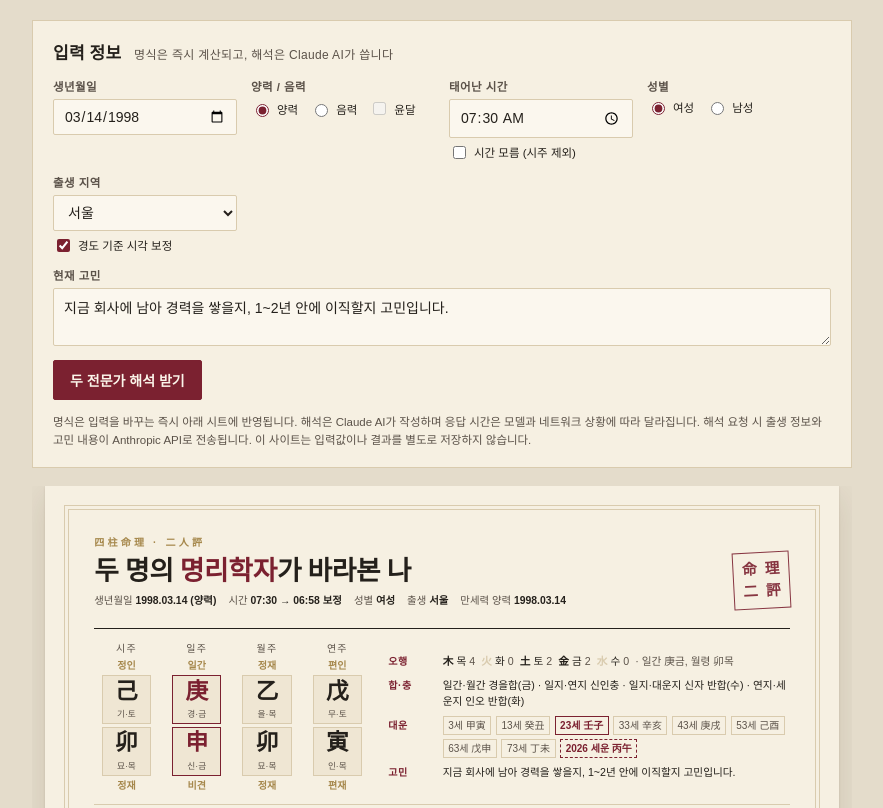
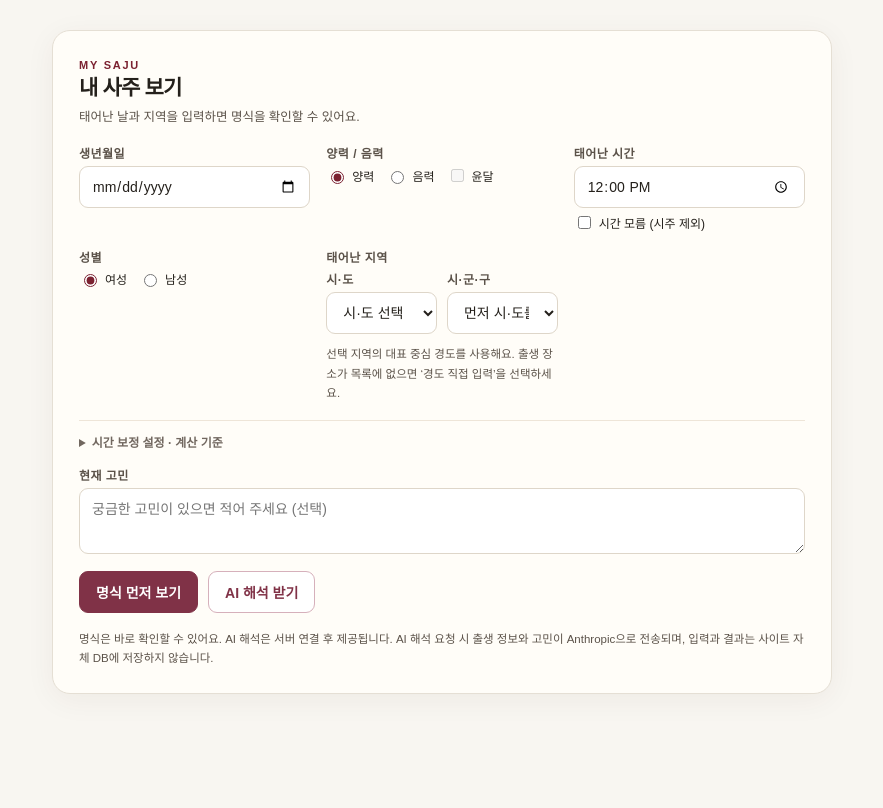
Before and after one commit to leso12/leso12.github.io, a website: page saju/public/index.html in a window 1280 px wide. Shown: the top 808 px of the page, without its empty margins (198-1081 px from the left). Drawn offline with Linux system fonts and the light colour scheme; a web font is replaced by a local one.

Commit message:
Simplify first screen and add granular birth region selection

```diff
--- a/saju/public/index.html
+++ b/saju/public/index.html
@@ -4,7 +4,7 @@
 <meta charset="utf-8">
 <meta name="viewport" content="width=device-width,initial-scale=1">
 <meta name="description" content="생년월일로 사주 명식을 계산하고, 두 명리학자의 해석을 A4 한 장으로 받아보세요.">
-<title>두 명의 명리학자가 바라본 나</title>
+<title>나의 사주 | 사주 명식 보기</title>
 <link rel="preconnect" href="https://fonts.googleapis.com">
 <link rel="stylesheet" href="https://fonts.googleapis.com/css2?family=Noto+Serif+KR:wght@400;600;700&family=IBM+Plex+Sans+KR:wght@400;500;600&display=swap">
 <script src="./vendor/lunar.js"></script>
@@ -189,6 +189,32 @@ button:focus-visible{outline:2px solid var(--gold);outline-offset:2px}
   .sheet-viewport{height:auto!important;overflow:visible}
   .sheet{transform:none!important;box-shadow:none;margin:0;height:297mm;min-height:0;overflow:hidden;page-break-after:avoid;break-inside:avoid}
 }
+
+@media screen{
+body{background:#f8f6f1;padding-block:30px 50px}.wrap{max-width:780px;gap:16px}
+.panel{background:#fffdf8;border:1px solid #e5dfd4;border-radius:18px;padding:24px 26px;gap:17px;box-shadow:0 6px 30px rgba(68,42,23,.055)}
+.panel-head .mini-mark{font-size:11px;letter-spacing:.16em;color:var(--burgundy);font-weight:600}
+.panel h2{font:600 21px/1.4 var(--sans);letter-spacing:-.04em}
+.panel h2 small{display:block;margin:6px 0 0;font-size:12.5px;letter-spacing:0;line-height:1.5}
+.panel .grid{gap:16px}.field label,.field .lab{font-size:12px}
+.field input[type=date],.field input[type=time],.field input[type=number],.field select,.field textarea{min-height:42px;border:1px solid #ded6c9;background:#fff;border-radius:9px;padding:9px 12px;font:14px var(--sans);width:100%}
+.field textarea{min-height:66px}.place-grid{display:grid;grid-template-columns:1fr 1fr;gap:10px}.place-note{margin:6px 0 0}
+.actions button{min-height:42px;border-radius:9px}.btn-preview{background:#803247;color:#fff;border-color:#803247}
+.btn-preview:hover{background:#692637}#go{background:#fff;color:#803247;border-color:#d6b0bb}
+.advanced{border-top:1px solid #eee5d8;padding-top:12px}.advanced summary{cursor:pointer;font-size:12px;color:#71675f;font-weight:600}
+.advanced .inline{margin-top:12px}.note{line-height:1.7}
+.sheet.chart-only{min-height:0;gap:6mm}.sheet.chart-only .experts,.sheet.chart-only .sum{display:none}.sheet.chart-only .foot{margin-top:3mm}
+.overflow-warn{border-radius:9px}
+}
+@media screen and (max-width:700px){
+body{padding:12px 12px 32px}.panel{padding:19px 16px;border-radius:15px}.panel h2{font-size:19px}
+.panel .grid{grid-template-columns:repeat(2,minmax(0,1fr));gap:15px 11px}
+.place-grid{grid-template-columns:1fr}.field.region-field{grid-column:1/-1}
+.actions{display:grid;grid-template-columns:1fr 1fr}.actions button{padding:10px 8px}
+.actions #stop,.actions #print,.actions .status{grid-column:1/-1}.sheet.chart-only{padding:22px 19px}
+}
+@media screen and (max-width:390px){.panel .grid,.actions{grid-template-columns:1fr}}
+
 </style>
 </head>
 <body>
@@ -196,11 +222,11 @@ button:focus-visible{outline:2px solid var(--gold);outline-offset:2px}
 
 <div class="wrap">
   <form class="panel" id="form" autocomplete="off">
-    <h2>입력 정보 <small>명식은 즉시 계산되고, 해석은 Claude AI가 씁니다</small></h2>
+    <div class="panel-head"><span class="mini-mark">MY SAJU</span><h2>내 사주 보기 <small>태어난 날과 지역을 입력하면 명식을 확인할 수 있어요.</small></h2></div>
     <div class="grid">
       <div class="field">
         <label for="date">생년월일</label>
-        <input type="date" id="date" value="1998-03-14" min="1900-01-01" max="2099-12-31" required>
+        <input type="date" id="date" value="" min="1900-01-01" max="2099-12-31" required>
       </div>
       <div class="field">
         <span class="lab">양력 / 음력</span>
@@ -212,7 +238,7 @@ button:focus-visible{outline:2px solid var(--gold);outline-offset:2px}
       </div>
       <div class="field">
         <label for="time">태어난 시간</label>
-        <input type="time" id="time" value="07:30">
+        <input type="time" id="time" value="12:00">
         <div class="inline"><label><input type="checkbox" id="notime">시간 모름 (시주 제외)</label></div>
       </div>
       <div class="field">
@@ -222,42 +248,33 @@ button:focus-visible{outline:2px solid var(--gold);outline-offset:2px}
           <label><input type="radio" name="sex" id="sex-m" value="1">남성</label>
         </div>
       </div>
-      <div class="field">
-        <label for="region">출생 지역</label>
-        <select id="region">
-          <option value="126.98">서울</option>
-          <option value="126.70">인천</option>
-          <option value="127.01">경기 수원</option>
-          <option value="127.73">강원 춘천</option>
-          <option value="128.90">강원 강릉</option>
-          <option value="127.49">충북 청주</option>
-          <option value="127.38">대전</option>
-          <option value="127.15">충남 천안</option>
-          <option value="127.15">전북 전주</option>
-          <option value="126.85">광주</option>
-          <option value="126.39">전남 목포</option>
-          <option value="128.60">대구</option>
-          <option value="129.36">경북 포항</option>
-          <option value="129.08">부산</option>
-          <option value="129.31">울산</option>
-          <option value="128.68">경남 창원</option>
-          <option value="126.53">제주</option>
-          <option value="none">해외 / 보정 안 함</option>
-        </select>
-        <div class="inline"><label><input type="checkbox" id="tst" checked>경도 기준 시각 보정</label></div>
+      <div class="field region-field">
+        <span class="lab">태어난 지역</span>
+        <div class="place-grid">
+          <div class="field"><label for="region-sido">시·도</label><select id="region-sido" aria-label="출생 시·도"><option value="">시·도 선택</option></select></div>
+          <div class="field"><label for="region">시·군·구</label><select id="region" aria-label="출생 시·군·구"><option value="">먼저 시·도를 선택하세요</option></select></div>
+        </div>
+        <div class="field" id="manual-box" hidden><label for="manual-longitude">경도 직접 입력 (동경 124~132°)</label>
+          <input type="number" id="manual-longitude" min="124" max="132" step="0.00001" placeholder="예: 127.02758"></div>
+        <p class="note place-note">선택 지역의 대표 중심 경도를 사용해요. 출생 장소가 목록에 없으면 ‘경도 직접 입력’을 선택하세요.</p>
       </div>
+      <details class="advanced wide"><summary>시간 보정 설정 · 계산 기준</summary>
+        <div class="inline"><label><input type="checkbox" id="tst" checked>경도에 따른 시간 보정 적용</label></div>
+        <p class="note">지역 중심점 기준의 평균태양시 보정입니다. 균시차를 반영한 진태양시는 아니며, 오래된 출생 기록과 절기·시주 경계의 명식은 교차 검증이 필요해요.</p>
+      </details>
       <div class="field wide">
         <label for="worry">현재 고민</label>
-        <textarea id="worry" maxlength="300">지금 회사에 남아 경력을 쌓을지, 1~2년 안에 이직할지 고민입니다.</textarea>
+        <textarea id="worry" maxlength="300" placeholder="궁금한 고민이 있으면 적어 주세요 (선택)"></textarea>
       </div>
     </div>
     <div class="actions">
-      <button type="submit" class="btn-main" id="go">두 전문가 해석 받기</button>
+      <button type="button" class="btn-preview" id="preview">명식 먼저 보기</button>
+      <button type="submit" class="btn-sub" id="go">AI 해석 받기</button>
       <button type="button" class="btn-sub" id="stop" hidden>중단</button>
       <button type="button" class="btn-sub" id="print" hidden>A4로 인쇄 · PDF 저장</button>
       <span class="status" id="status" role="status"></span>
     </div>
-    <p class="note">명식은 입력을 바꾸는 즉시 아래 시트에 반영됩니다. 해석은 Claude AI가 작성하며 응답 시간은 모델과 네트워크 상황에 따라 달라집니다. 해석 요청 시 출생 정보와 고민 내용이 Anthropic API로 전송됩니다. 이 사이트는 입력값이나 결과를 별도로 저장하지 않습니다.</p>
+    <p class="note" id="region-hint">명식은 바로 확인할 수 있어요. AI 해석은 서버 연결 후 제공됩니다. AI 해석 요청 시 출생 정보와 고민이 Anthropic으로 전송되며, 입력과 결과는 사이트 자체 DB에 저장하지 않습니다.</p>
   </form>
 
   <div class="overflow-warn" id="ovf" hidden>
@@ -265,12 +282,12 @@ button:focus-visible{outline:2px solid var(--gold);outline-offset:2px}
     <button type="button" class="btn-sub" id="shorter">더 짧게 다시 받기</button>
   </div>
 
-  <div class="sheet-viewport" id="vp">
+  <div class="sheet-viewport" id="vp" hidden>
     <article class="sheet" id="sheet">
       <header class="hd">
         <div class="ttl">
           <div class="eyebrow">四柱命理 · 二人評</div>
-          <h1>두 명의 <em>명리학자</em>가 바라본 나</h1>
+          <h1>나의 사주, <em>두 가지 시선</em></h1>
           <div class="meta" id="meta"></div>
         </div>
         <div class="seal" aria-hidden="true"><span>命</span><span>理</span><span>二</span><span>評</span></div>
@@ -313,6 +330,37 @@ const wxOf=c=>{let i=GAN.indexOf(c);if(i>=0)return GAN_WX[i];i=ZHI.indexOf(c);re
 const gzKo=gz=>gz.split("").map(ko).join("");
 const ssKo=s=>SS_KO[s]||s;
 
+
+/* 지역 자료: 전국 시·도/시·군·구 중심 경도. 없는 지역은 직접 입력 */
+let REGION_DATA={};
+function syncManual(){const direct=$("region").value==="manual";$("manual-box").hidden=!direct;$("manual-longitude").required=direct;}
+function syncDistrict(){
+ const sel=$("region"),sido=$("region-sido").value;sel.replaceChildren();
+ if(sido==="overseas"){sel.add(new Option("해외 출생 · 보정 없음","none"));sel.disabled=true;}
+ else{
+   sel.disabled=false;sel.add(new Option(sido?"시·군·구 선택":"먼저 시·도를 선택하세요",""));
+   for(const r of REGION_DATA[sido]||[])sel.add(new Option(r.name,String(r.longitude)));
+   sel.add(new Option("목록에 없음 · 경도 직접 입력","manual"));
+ }
+ syncManual();
+}
+async function initRegions(){
+ try{
+   const res=await fetch("./regions.json",{cache:"force-cache"});
+   if(!res.ok)throw Error("지역 응답 오류");
+   const raw=await res.json();
+   if(!raw.regions||Object.keys(raw.regions).length<15)throw Error("지역 데이터 부족");
+   REGION_DATA=raw.regions;
+ }catch(e){
+   REGION_DATA={};
+   $("region-hint").textContent="지역 정보를 불러오지 못했습니다. 시·도 선택 후 경도를 직접 입력해 주세요.";
+ }
+ const sido=$("region-sido");sido.replaceChildren(new Option("시·도 선택",""));
+ const priority=["서울특별시","경기도","인천광역시","부산광역시","대구광역시","대전광역시","광주광역시","울산광역시","세종특별자치시","강원특별자치도","충청북도","충청남도","전북특별자치도","전라남도","경상북도","경상남도","제주특별자치도"];
+ for(const p of priority)sido.add(new Option(p,p));
+ sido.add(new Option("해외 출생 (국내 시각 보정 미적용)","overseas"));syncDistrict();
+}
+
 /* 천간합, 지지 육합·충·삼합(반합) */
 const GAN_HE=[["甲","己","토"],["乙","庚","금"],["丙","辛","수"],["丁","壬","목"],["戊","癸","화"]];
 const ZHI_HE=[["子","丑"],["寅","亥"],["卯","戌"],["辰","酉"],["巳","申"],["午","未"]];
@@ -351,7 +399,15 @@ function compute(){
   const noTime=$("notime").checked;
   const [hh,mm]=($("time").value||"12:00").split(":").map(Number);
   const sex=Number(document.querySelector('input[name=sex]:checked').value);
-  const regionSel=$("region"), lon=regionSel.value, regionName=regionSel.options[regionSel.selectedIndex].text;
+  const regionSel=$("region"), sido=$("region-sido").value;
+  let lon=regionSel.value;
+  if(!sido||!lon)return {error:"출생 지역을 선택해 주세요."};
+  const direct=lon==="manual";
+  if(direct){
+    lon=$("manual-longitude").value.trim();
+    if(!lon||!Number.isFinite(Number(lon))||Number(lon)<124||Number(lon)>132)return {error:"출생지 경도를 124~132 범위로 입력해 주세요."};
+  }
+  const regionName=sido==="overseas"?"해외 출생":sido+" "+(direct?"경도 직접 입력":regionSel.selectedOptions[0]?.text||"");
 
   if(!Number.isInteger(Y)||!Number.isInteger(M)||!Number.isInteger(D)||Y<1900||Y>2099||M<1||M>12||D<1||D>31){
     return {error:"올바른 생년월일을 입력해 주세요."};
@@ -423,7 +479,17 @@ function ssOf(dayGan,g){
 }
 
 /* ---------- 명식 렌더 ---------- */
-let C=null;
+let C=null, hasPreview=false;
+function chartOnly(){
+ $("sheet").classList.add("chart-only");
+ $("experts").replaceChildren();$("sum").replaceChildren();
+ $("footL").textContent="명식 미리보기 · AI 해석 전";fit();
+}
+function previewChart(){
+ renderChart();
+ if(!C){$("vp").hidden=true;return false;}
+ hasPreview=true;$("vp").hidden=false;chartOnly();return true;
+}
 function renderChart(){
   const r=compute();
   if(r.error){C=null;$("status").textContent=r.error;$("status").className="status err";return;}
@@ -507,6 +573,7 @@ const SAMPLE={
 const MM=96/25.4, A4H=297*MM, A4W=210*MM;
 function fit(){
   const sh=$("sheet"), vp=$("vp");
+  if(vp.hidden)return;
   sh.style.transform="none";
   if(window.matchMedia("screen and (max-width:700px)").matches){
     // 스마트폰은 종이 비율의 미니어처 대신 읽기 쉬운 반응형 본문을 표시.
@@ -545,14 +612,15 @@ function resetOnChange(){
   const wasAnswered=!!lastReading;
   lastReading=null;lastSignature="";
   $("print").hidden=true;
-  renderChart();
-  renderReading(SAMPLE,true);
+  if(hasPreview){
+    renderChart();if(C){$("vp").hidden=false;chartOnly();}
+    else $("vp").hidden=true;
+  }
   if(C && wasAnswered){$("status").className="status";$("status").textContent="입력 내용이 바뀌어 이전 해석을 지웠습니다. 새 해석을 받아 주세요.";}
 }
 async function ask(tight){
   // 해석 요청 시점의 명식 스냅샷을 고정한다.
-  renderChart();
-  if(!C)return;
+  if(!previewChart())return;
   if(ctl)ctl.abort();
   const id=++requestId;
   const chart=payload(C), requestedSignature=JSON.stringify(chart);
@@ -568,6 +636,7 @@ async function ask(tight){
     if(!res.ok||!data.reading)throw new Error(data.error||"해석을 받지 못했습니다. 다시 시도하세요.");
     if(id!==requestId||!C||requestedSignature!==signature(C))return;
     lastReading=data.reading;lastSignature=requestedSignature;
+    $("sheet").classList.remove("chart-only");
     renderChart();renderReading(lastReading,false);
     $("status").textContent="해석이 완료됐습니다.";
     $("print").hidden=false;
@@ -585,11 +654,19 @@ async function ask(tight){
 }
 
 /* ---------- 연결 ---------- */
-["date","time","notime","leap","region","tst","worry","cal-solar","cal-lunar","sex-f","sex-m"].forEach(id=>$(id).addEventListener("input",()=>{
+["date","time","notime","leap","manual-longitude","tst","worry","cal-solar","cal-lunar","sex-f","sex-m"].forEach(id=>$(id).addEventListener("input",()=>{
   $("time").disabled=$("notime").checked;
   $("leap").disabled=!$("cal-lunar").checked;
   resetOnChange();
 }));
+$("region-sido").addEventListener("change",()=>{syncDistrict();resetOnChange();});
+$("region").addEventListener("change",()=>{syncManual();resetOnChange();});
+$("preview").addEventListener("click",()=>{
+ if(previewChart()){
+   $("status").className="status";$("status").textContent="명식을 계산했어요. 아래에서 확인해 주세요.";
+   $("vp").scrollIntoView({behavior:"smooth",block:"start"});
+ }
+});
 $("form").addEventListener("submit",ev=>{ev.preventDefault();ask(false);});
 $("shorter").addEventListener("click",()=>ask(true));
 $("stop").addEventListener("click",()=>{if(ctl)ctl.abort();});
@@ -598,7 +675,7 @@ $("print").addEventListener("click",()=>{
 });
 
 $("leap").disabled=true;
-renderChart(); renderReading(SAMPLE,true);
+initRegions();
 if(document.fonts&&document.fonts.ready)document.fonts.ready.then(fit);
 
 })();
```
